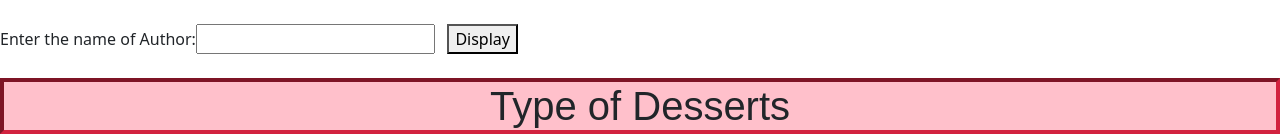
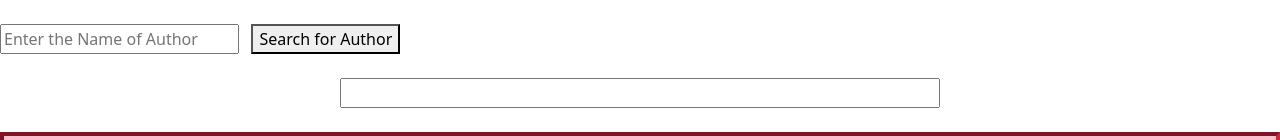
Before and after one commit to Riyaa07/Riya_Shah_WEB601Assignments, an Angular app in the folder R_Shah_Food/: page / in a window 1280 px wide. Shown: the top 140 px of the page. Built offline with nearby package versions, Linux system fonts and the light colour scheme.

Commit message:
Search Worked

```diff
--- a/R_Shah_Food/src/app/content-list/content-list.component.html
+++ b/R_Shah_Food/src/app/content-list/content-list.component.html
@@ -5,9 +5,12 @@
 <!-- <h2>{{this.FoodItem}}</h2> -->
 <br>
 <div>
-	<label for="input">Enter the name of Author:</label>
-	<input id="input" type="text"> &nbsp;
-	<button>Display</button>
+
+	<input #input placeholder="Enter the Name of Author"> &#160;
+	<button (click)="display(input.value)">{{'Search for Author'}}</button>
+
+	<br><br>
+	<input id="area" #input value="{{output}}">
 </div>
 
 <br>
--- a/R_Shah_Food/src/app/content-list/content-list.component.scss
+++ b/R_Shah_Food/src/app/content-list/content-list.component.scss
@@ -20,3 +20,11 @@ h1{
         color:#f40743
     }
 };
+
+#area{
+    display: block;
+    margin-left: auto;
+    margin-right: auto;
+    width:600px;
+    height:30px;
+}
--- a/R_Shah_Food/src/app/content-list/content-list.component.ts
+++ b/R_Shah_Food/src/app/content-list/content-list.component.ts
@@ -15,6 +15,7 @@ export class ContentListComponent implements OnInit {
   // }
 
   FoodItem: Content[];
+
 
   constructor() {
 
@@ -95,4 +96,24 @@ export class ContentListComponent implements OnInit {
   }
   ngOnInit(): void {
     }
+
+  output = "";
+  display(areaMessage:string)
+  {
+    let authorName = <HTMLInputElement>document.getElementById('area');
+    this.FoodItem.forEach(i => {
+      if(i.author == areaMessage)
+      {
+        this.output = `The Food Item of Author ${areaMessage} exists`
+        authorName.style.color = "blue";
+        return  this.output;
+      }
+      else
+      {
+        this.output = `The Food Item of Author ${areaMessage} dosen't exists`;
+        authorName.style.color = "grey";
+        return  this.output;
+      }
+    })
+  }
 }
```
